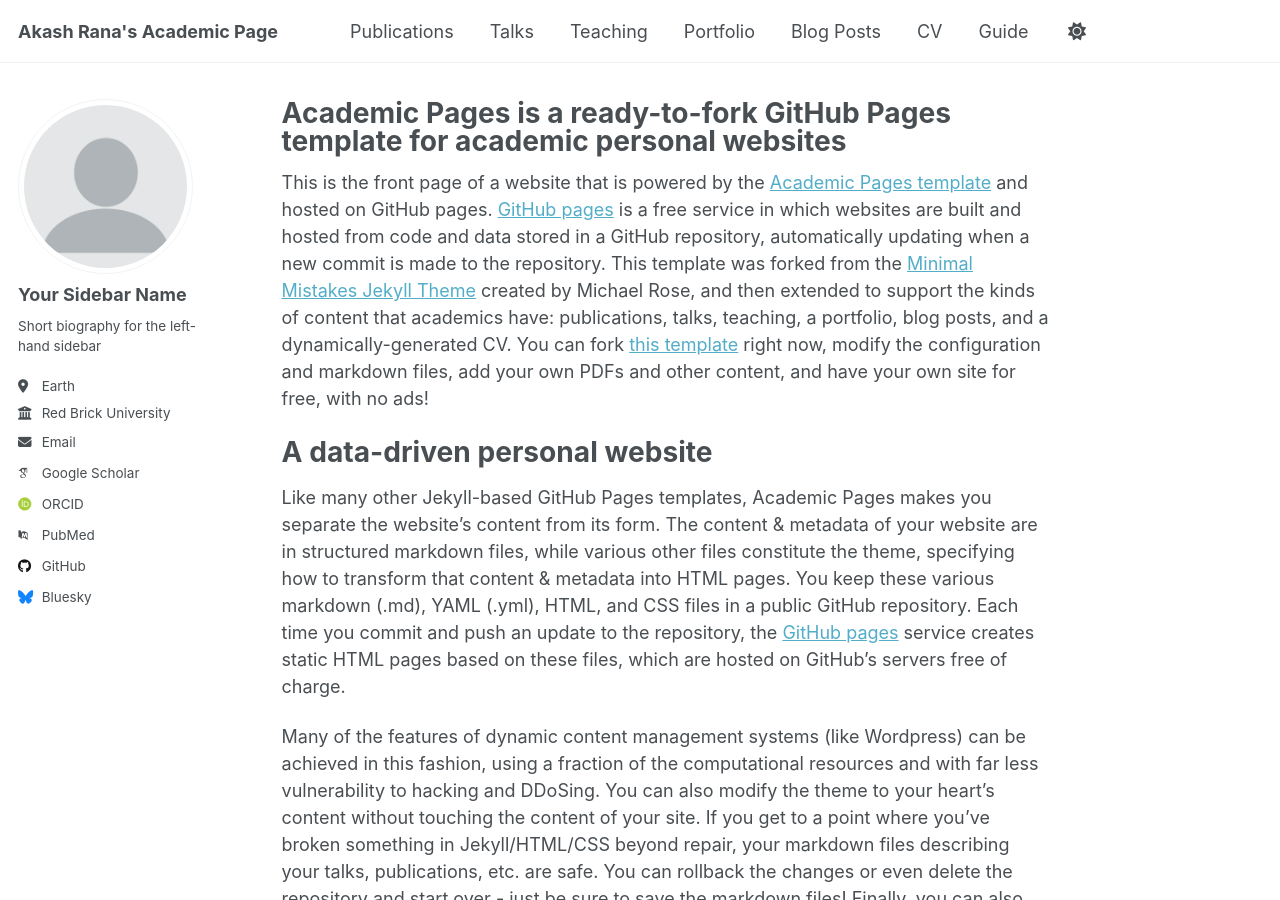
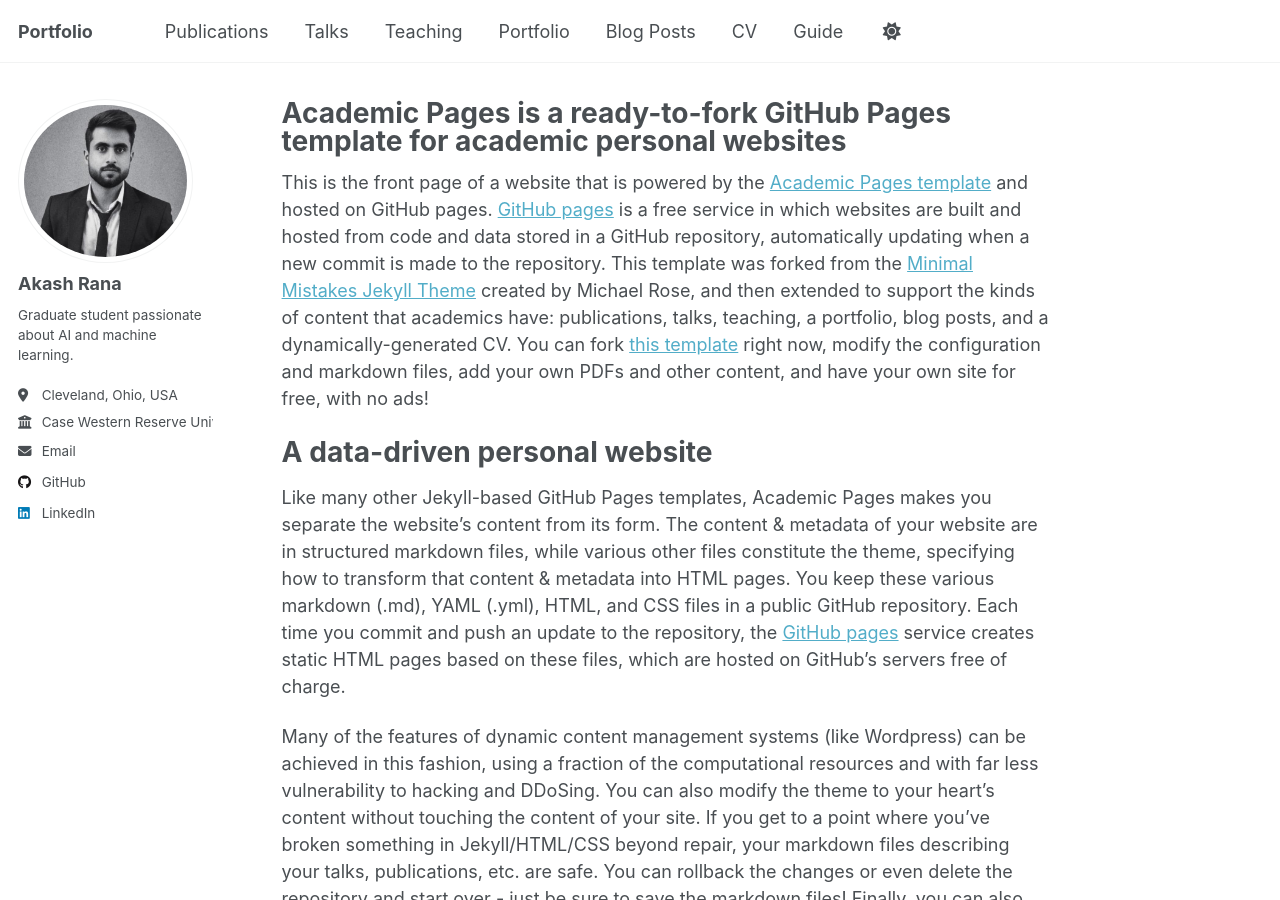
Before and after one commit to akashrana8755/akashrana8755.github.io, a Jekyll site: the page built from _pages/about.md, in a window 1280 px wide and 900 px high. Built offline with Jekyll 4.4.1, drawn with Linux system fonts in a browser that asks for light colours; some web fonts are replaced.

Commit message:
first commit

```diff
--- a/_config.yml
+++ b/_config.yml
@@ -9,13 +9,13 @@
 # Basic Site Settings
 locale                   : "en-US"
 site_theme               : "default"
-title                    : "Akash Rana's Academic Page" # The title of your site, used in the header and footer
+title                    : "Portfolio" # The title of your site, used in the header and footer
 title_separator          : "-"
 name                     : &name "Akash Rana" # The name of the site owner, used in the header and footer
 description              : &description "personal description"
-url                      : https://academicpages.github.io # the base hostname & protocol for your site e.g. "https://[your GitHub username].github.io"
+url                      : https://akashrana8755.github.io # the base hostname & protocol for your site e.g. "https://[your GitHub username].github.io"
 baseurl                  : "" # the subpath of your site, e.g. "/blog"
-repository               : "academicpages/academicpages.github.io"
+repository               : "akashrana8755/akashrana8755.github.io"
 
 # Site Author - The following control what appear as part of the author content on the side bar.
 #               If a field is blank the icon and link will not appear, otherwise it will be shown.
@@ -23,21 +23,21 @@ repository               : "academicpages/academicpages.github.io"
 author:
   # Biographic information
   avatar           : "profile.png"
-  name             : "Your Sidebar Name"
+  name             : "Akash Rana"
   pronouns         : # example: "she/her"
-  bio              : "Short biography for the left-hand sidebar"
-  location         : "Earth"
-  employer         : "Red Brick University"
+  bio              : "Graduate student passionate about AI and machine learning."
+  location         : "Cleveland, Ohio, USA" # Location of the author
+  employer         : "Case Western Reserve University"
   uri              : # URL
-  email            : "none@example.org"
+  email            : "akashrana8755@gmail.com"
 
   # Academic websites
   arxiv            : # URL - Update with the correct link to your profile
-  googlescholar    : "https://scholar.google.com/citations?user=PS_CX0AAAAAJ"
+  googlescholar    : #
   impactstory      : # URL
-  orcid            : "http://orcid.org/yourorcidurl"
+  orcid            : #
   semantic         : # URL
-  pubmed           : "https://www.ncbi.nlm.nih.gov/pubmed/?term=john+snow"
+  pubmed           : #
   researchgate     : # URL
   scopus           : # URL
 
@@ -45,12 +45,12 @@ author:
   bitbucket        : # Username - Update with your username on the site
   codepen          : # Username
   dribbble         : # Username
-  github           : "academicpages"
+  github           : "akashrana8755" # Username - Update with your GitHub username
   kaggle           : # Username
   stackoverflow    : # User number or user number and name (i.e., use "1" or "1/jeff-atwood")
 
   # Social media
-  bluesky          : "bsky.app" # Replace this with you Bluesky username
+  bluesky          : # "bsky.app" # Replace this with you Bluesky username
   facebook         : # Username
   flickr           : # Username
   foursquare       : # Username
@@ -59,7 +59,7 @@ author:
   keybase          : # Username
   instagram        : # Username
   lastfm           : # Username
-  linkedin         : # Username
+  linkedin         : "akashrana8755" # Username - Update with your LinkedIn username
   mastodon         : # URL
   medium           : # URL
   pinterest        : # Username
```
Also changed, not shown: images/profile.png.
